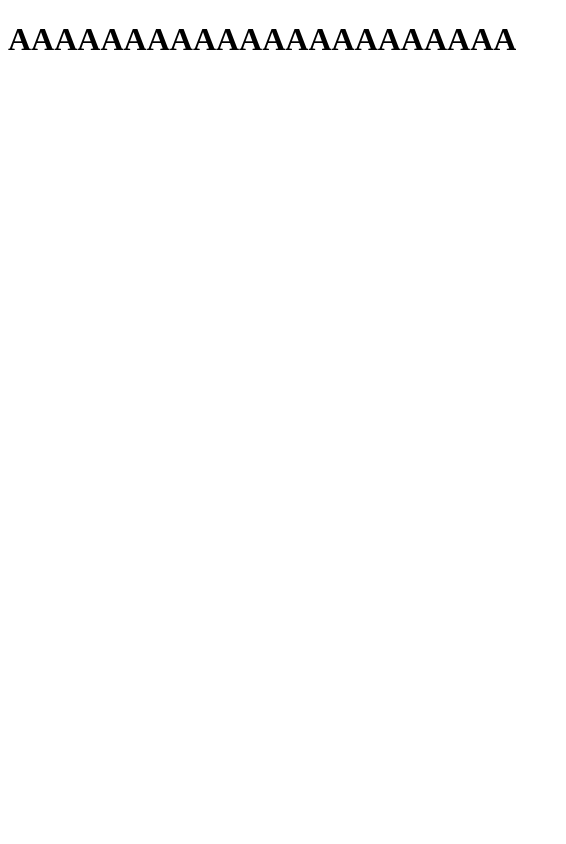
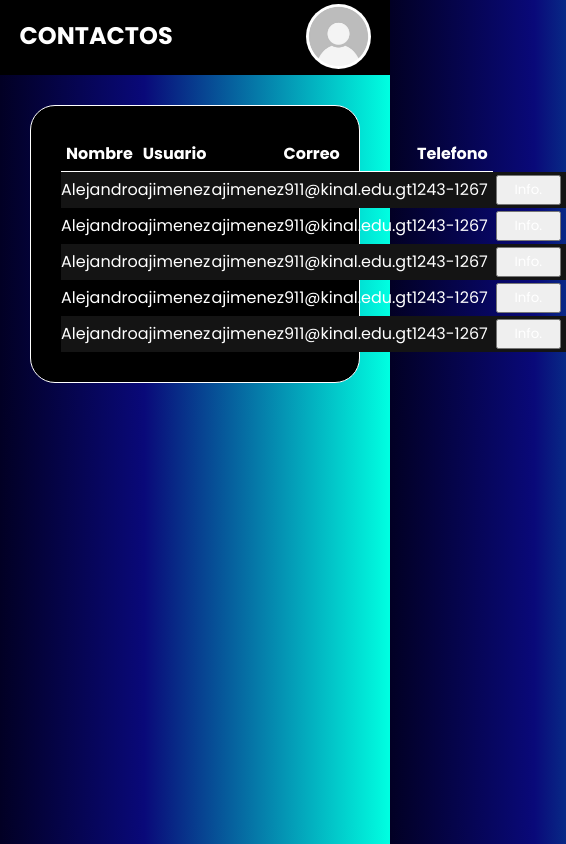
Before and after one commit to lmonterroso2022135/PS_AgendaWeb_Lab1, a plain HTML site: page assets/pages/contactos.html in a window 390 px wide. Shown: the whole page, 566 px wide, since content can reach past the window. Drawn offline with Linux system fonts and the light colour scheme.

Commit message:
Lista de contactos realizada (sin ser responsive)

```diff
--- a/assets/pages/contactos.html
+++ b/assets/pages/contactos.html
@@ -3,10 +3,69 @@
 <head>
     <meta charset="UTF-8">
     <meta name="viewport" content="width=device-width, initial-scale=1.0">
-    <title>Document</title>
+    <link rel="icon" href="../../resource/images/logo.png">
+    <link rel="stylesheet" href="../../assets/styles/contactosStyle.css">
+    <title>Agenda</title>
 </head>
 <body>
+    <header class="encabezado">
+        <nav class="nav">
+            <div class="nav_logo">
+                <h1>CONTACTOS</h1>
+            </div>
+            <div class="nav_perfil">
+                <button class="btnPerfil">
 
-    <h1>AAAAAAAAAAAAAAAAAAAAAA</h1>
+                </button>
+            </div>
+        </nav>
+    </header>
+    <div class="contenedor">
+        <table class="tablaPc">
+            <tr>
+                <th>Nombre</th>
+                <th>Usuario</th>
+                <th>Correo</th>
+                <th>Telefono</th>
+                <th class="th_btn"></th>
+            </tr>
+            <tr>
+                <td>Alejandro</td>
+                <td>ajimenez</td>
+                <td>ajimenez911@kinal.edu.gt</td>
+                <td>1243-1267</td>
+                <td><button class="btnContacto">Info.</button></td>
+            </tr>
+            <tr>
+                <td>Alejandro</td>
+                <td>ajimenez</td>
+                <td>ajimenez911@kinal.edu.gt</td>
+                <td>1243-1267</td>
+                <td><button class="btnContacto">Info.</button></td>
+            </tr>
+            <tr>
+                <td>Alejandro</td>
+                <td>ajimenez</td>
+                <td>ajimenez911@kinal.edu.gt</td>
+                <td>1243-1267</td>
+                <td><button class="btnContacto">Info.</button></td>
+            </tr>
+            <tr>
+                <td>Alejandro</td>
+                <td>ajimenez</td>
+                <td>ajimenez911@kinal.edu.gt</td>
+                <td>1243-1267</td>
+                <td><button class="btnContacto">Info.</button></td>
+            </tr>
+
+            <tr>
+                <td>Alejandro</td>
+                <td>ajimenez</td>
+                <td>ajimenez911@kinal.edu.gt</td>
+                <td>1243-1267</td>
+                <td><button class="btnContacto">Info.</button></td>
+            </tr>
+        </table>
+    </div>
 </body>
 </html>
--- /dev/null
+++ b/assets/styles/contactosStyle.css
@@ -0,0 +1,93 @@
+@import url('https://fonts.googleapis.com/css2?family=Poppins:ital,wght@0,300;0,400;0,700;1,600&display=swap');
+
+*{
+    margin: 0;
+    padding: 0;
+    box-sizing: border-box;
+    font-family: 'Poppins', sans-serif;
+
+    color: white;
+}
+
+body{
+    background: linear-gradient(90deg, rgba(2,0,36,1) 0%, rgba(9,9,121,1) 37%, rgba(9,17,124,1) 39%, rgba(0,255,225,1) 100%);
+    background: cover;
+}
+.encabezado{
+    width: 100%;
+    height: 75px;
+    align-items: center;
+    display: grid;
+    grid-template-rows: 70px 1fr;
+    color: #fff;
+    background-color: black;
+
+    top: 0;
+    position: sticky;
+    z-index: 1;
+}
+.nav{
+    width: 90%;
+    margin: auto;
+    --padding-container: 0;
+    height: 50px;
+    display: flex;
+    align-items: center;
+}
+.nav_perfil{
+    width: auto;
+
+    margin-left: auto;
+}
+.btnPerfil{
+  width: 65px;
+  height: 65px;
+  margin-top: 9px;
+
+  border: none;
+  background-color: white;
+  border-radius: 50%;
+  background-image: url('../../resource/images/usuarioImagen.png');
+  background-size: cover; /* Puedes ajustar esto según tus necesidades */
+  background-repeat: no-repeat;
+  background-position: center;
+}
+.btnPerfil:hover{
+    background-color: aquamarine;
+}
+
+/* ..................................................................................... */
+.contenedor{
+    background-color: black;
+    margin: 30px;
+    padding: 30px;
+
+    border-radius: 25px;
+    border: 1px solid white;
+}
+.tablaPc{
+    width: 100%;
+    border-collapse: collapse;
+}
+
+.tablaPc tr th{
+    border-bottom: 1px solid white ;
+    padding: 5px;
+}
+.tablaPc tr .th_btn{
+    border-bottom: none;
+    width: 65px;
+}
+.tablaPc tr dt{
+    padding: 5px;
+}
+.tablaPc tr:nth-of-type(even){
+    background-color: rgb(20, 20, 20);
+}
+.btnContacto{
+    width: 65px;
+    height: 30px;
+    margin: 3px;
+
+    margin-right: 5px;
+}
```
